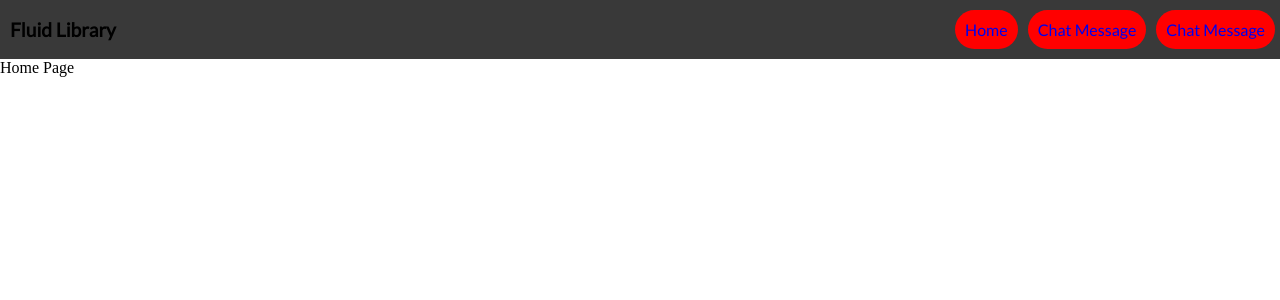
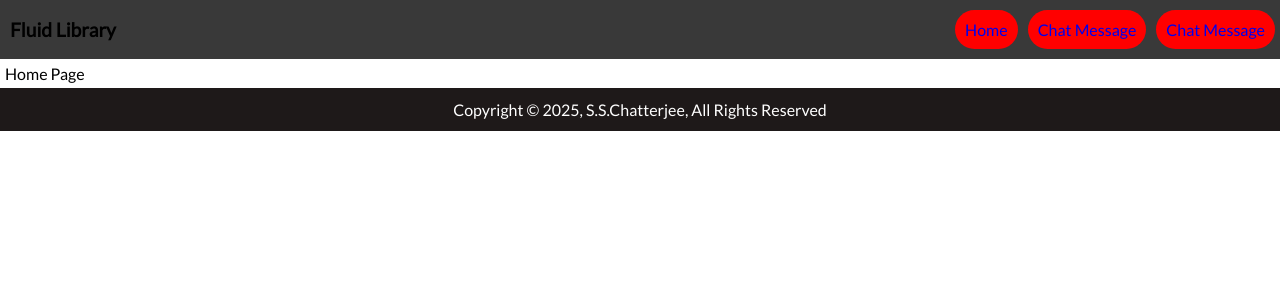
Before and after one commit to ShankhaShubhraChatterjee/chat-app-library, a React (Vite) app: page / in a window 1280 px wide. Shown: the top 300 px of the page. Built offline with nearby package versions, Linux system fonts and the light colour scheme.

Commit message:
feat: wrap the outlet component

```diff
--- a/src/main.styl
+++ b/src/main.styl
@@ -5,10 +5,17 @@
 html
     height 100vh
     width 100%
+    background none
 
 body, #root
     height 100%
     width 100%
+    font-family 'Lato'
+
+.outlet__container
+    padding 5px
+    border-radius 10px
+    overflow hidden
 
 @font-face
     font-family 'Lato'
--- a/src/routes/__root.tsx
+++ b/src/routes/__root.tsx
@@ -1,6 +1,7 @@
 import * as React from "react";
 import {  Outlet, createRootRoute } from "@tanstack/react-router";
 import Navbar from "./shared/navbar";
+import Footer from "./shared/footer";
 
 export const Route = createRootRoute({
 	component: RootComponent,
@@ -10,7 +11,11 @@ function RootComponent() {
 	return (
 		<React.Fragment>
 			<Navbar />
-			<Outlet />
+			<div className="outlet__container">
+				<Outlet />
+			</div>
+
+			<Footer />
 		</React.Fragment>
 	);
 }
```
